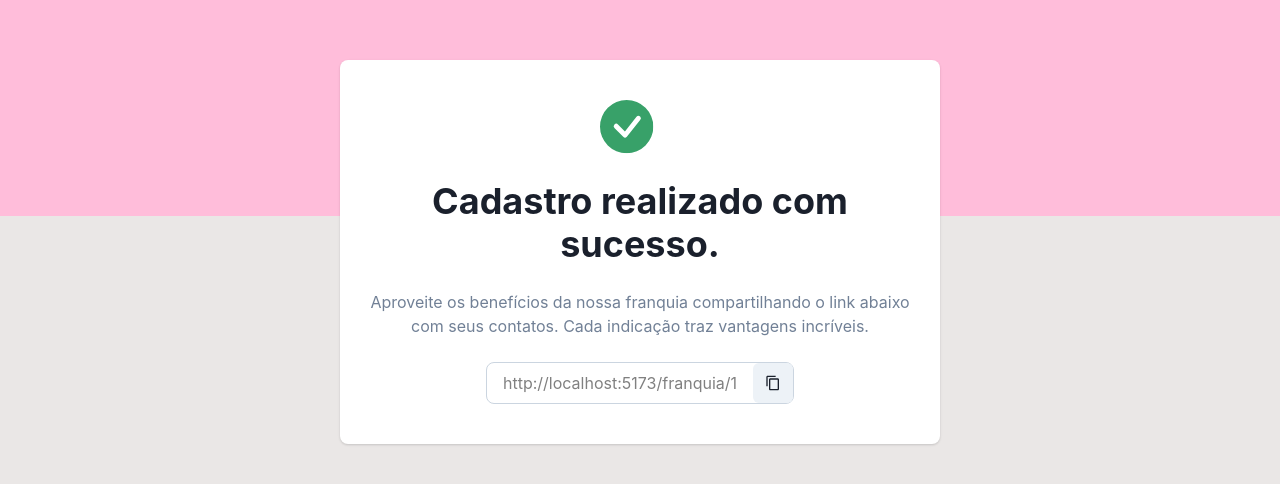
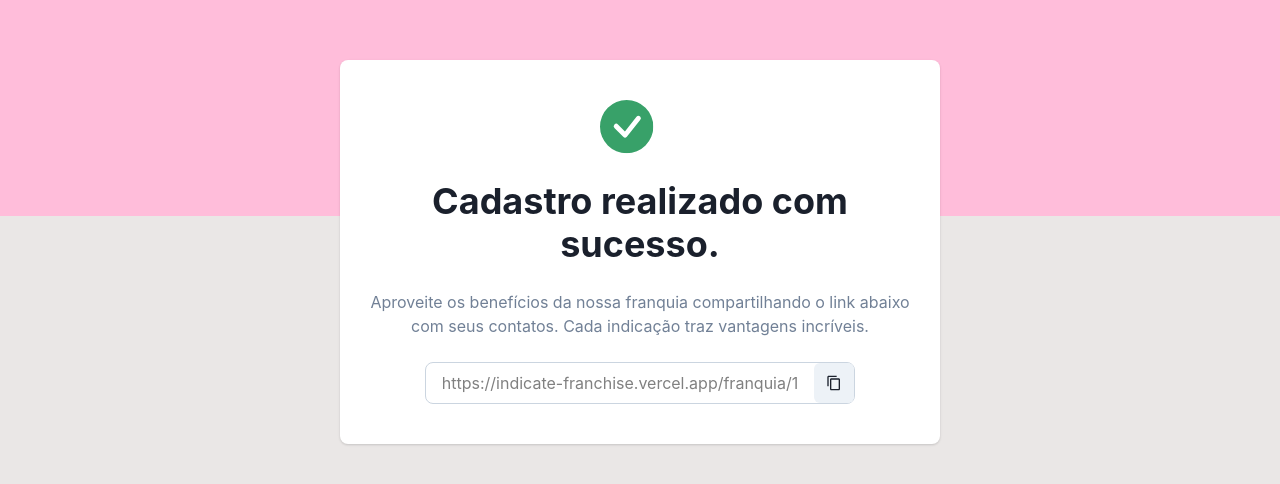
Before and after one commit to xulioguimaraes/indicate-franchise, a React (Vite) app: page /cadastro-realizado/1 in a window 1280 px wide. Shown: the part 168-652 px from the top of the page. Built offline with nearby package versions, Linux system fonts and the light colour scheme.

Commit message:
ajuste de link

```diff
--- a/src/services/axios.ts
+++ b/src/services/axios.ts
@@ -1,8 +1,8 @@
 import axios from "axios";
 
 const api = axios.create({
-  baseURL: "http://localhost:10101/v2",
-  // baseURL: "https://api.prod.aprincipalbb.com.br/api/v2",
+  // baseURL: "http://localhost:10101/v2",
+  baseURL: "https://api.prod.aprincipalbb.com.br/api/v2",
 });
 
 export { api };
--- a/src/views/registration-done/RegistrationDone.tsx
+++ b/src/views/registration-done/RegistrationDone.tsx
@@ -18,7 +18,9 @@ export const RegistrationDone = () => {
   const params = useParams<{
     slug: string;
   }>();
-  const link = `http://localhost:5173/franquia/${params.slug}`;
+
+  // const link = `http://localhost:5173/franquia/${params.slug}`;
+  const link = `https://indicate-franchise.vercel.app/franquia/${params.slug}`;
   const toast = useToast();
   const handleCopy = async () => {
     try {
```
